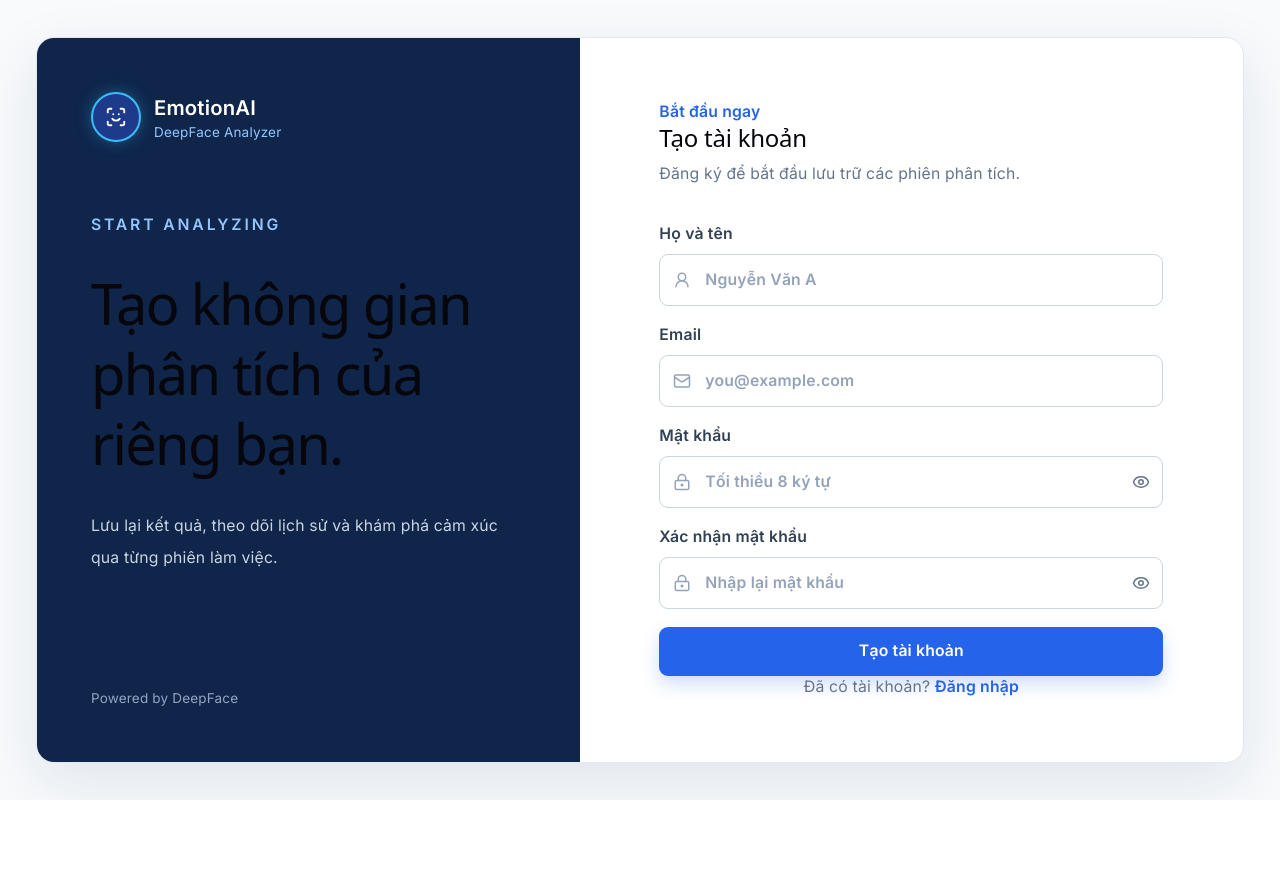
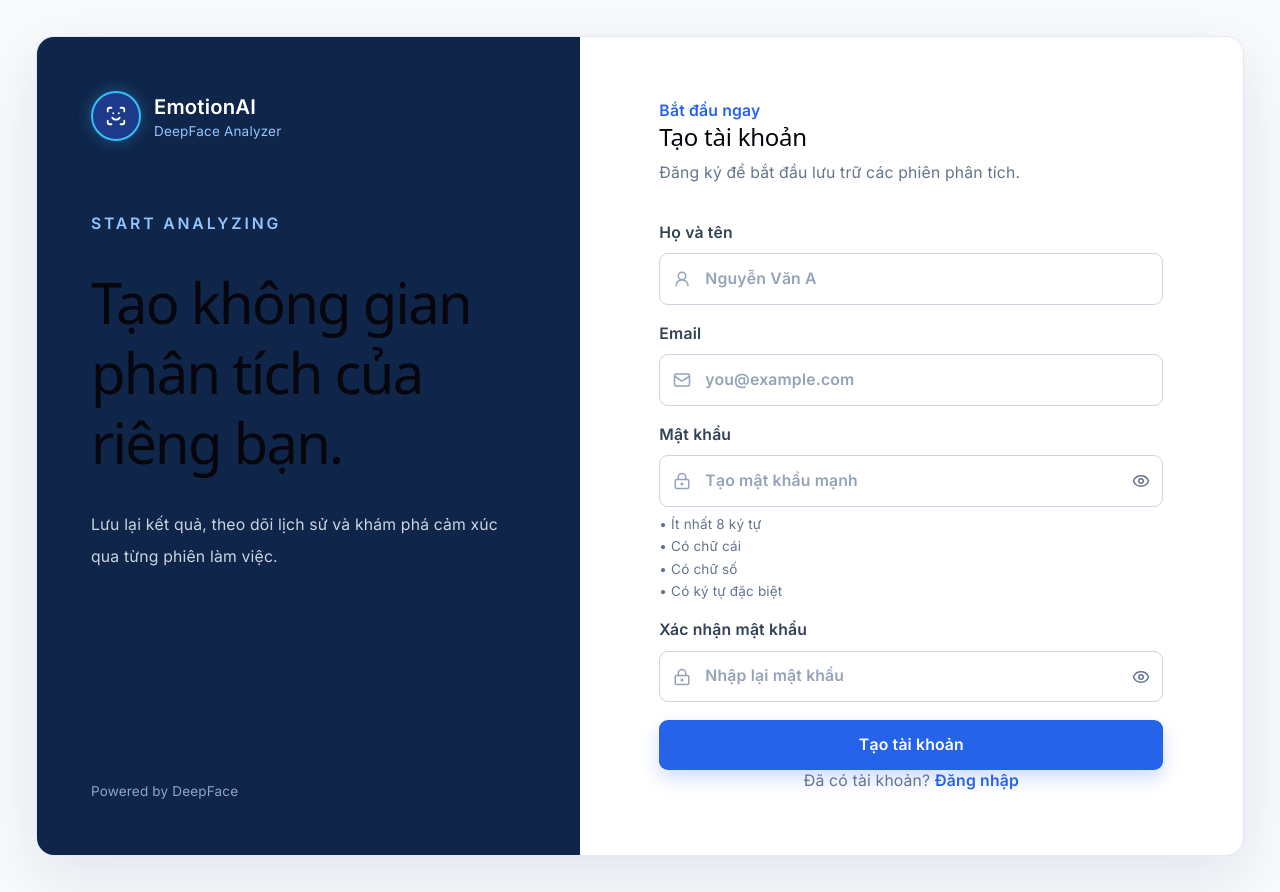
Before and after one commit to hoangyennewit/deepface-emotion-analyzer, a React (Vite) app in the folder frontend/: page /register in a window 1280 px wide. Before the commit the page ends 800 px from the top, so only its background shows below. Built offline with nearby package versions, Linux system fonts and the light colour scheme; no server answers.

Commit message:
feat(auth): enforce strong password requirements

```diff
--- a/frontend/src/pages/RegisterPage.tsx
+++ b/frontend/src/pages/RegisterPage.tsx
@@ -14,9 +14,21 @@ export const RegisterPage = () => {
   const [confirmPassword, setConfirmPassword] = useState("");
   const [error, setError] = useState("");
   const [isSubmitting, setIsSubmitting] = useState(false);
+  const hasMinimumLength = [...password].length >= 8;
+  const hasLetter = /\p{L}/u.test(password);
+  const hasNumber = /\p{N}/u.test(password);
+  const hasSpecialCharacter = /[^\p{L}\p{N}\s]/u.test(password);
+  const passwordIsStrong =
+    hasMinimumLength && hasLetter && hasNumber && hasSpecialCharacter;
 
   const handleSubmit = async (event: FormEvent<HTMLFormElement>) => {
     event.preventDefault();
+    if (!passwordIsStrong) {
+      setError(
+        "Mật khẩu cần ít nhất 8 ký tự, gồm chữ cái, chữ số và ký tự đặc biệt."
+      );
+      return;
+    }
     if (password !== confirmPassword) {
       setError("Mật khẩu xác nhận không khớp.");
       return;
@@ -118,10 +130,13 @@ export const RegisterPage = () => {
                     <input
                       className="w-full rounded-lg border border-[#CBD5E1] bg-white py-3 pl-10 pr-11 text-sm text-[#0F254A] outline-none transition placeholder:text-[#94A3B8] focus:border-[#2563EB] focus:ring-4 focus:ring-[#DBEAFE]"
                       type={showPassword ? "text" : "password"}
-                      placeholder="Tối thiểu 8 ký tự"
+                      placeholder="Tạo mật khẩu mạnh"
                       minLength={8}
                       value={password}
-                      onChange={(event) => setPassword(event.target.value)}
+                      onChange={(event) => {
+                        setPassword(event.target.value);
+                        setError("");
+                      }}
                       required
                     />
                     <button
@@ -132,6 +147,20 @@ export const RegisterPage = () => {
                     >
                       {showPassword ? <EyeOff size={18} /> : <Eye size={18} />}
                     </button>
+                  </span>
+                  <span className="mt-2 block space-y-1 text-xs font-normal text-[#64748B]">
+                    <span className="block">
+                      {hasMinimumLength ? "✓" : "•"} Ít nhất 8 ký tự
+                    </span>
+                    <span className="block">
+                      {hasLetter ? "✓" : "•"} Có chữ cái
+                    </span>
+                    <span className="block">
+                      {hasNumber ? "✓" : "•"} Có chữ số
+                    </span>
+                    <span className="block">
+                      {hasSpecialCharacter ? "✓" : "•"} Có ký tự đặc biệt
+                    </span>
                   </span>
                 </label>
 
```
Also changed, not shown: 2 other files (tests, documents, lock files or other folders).
